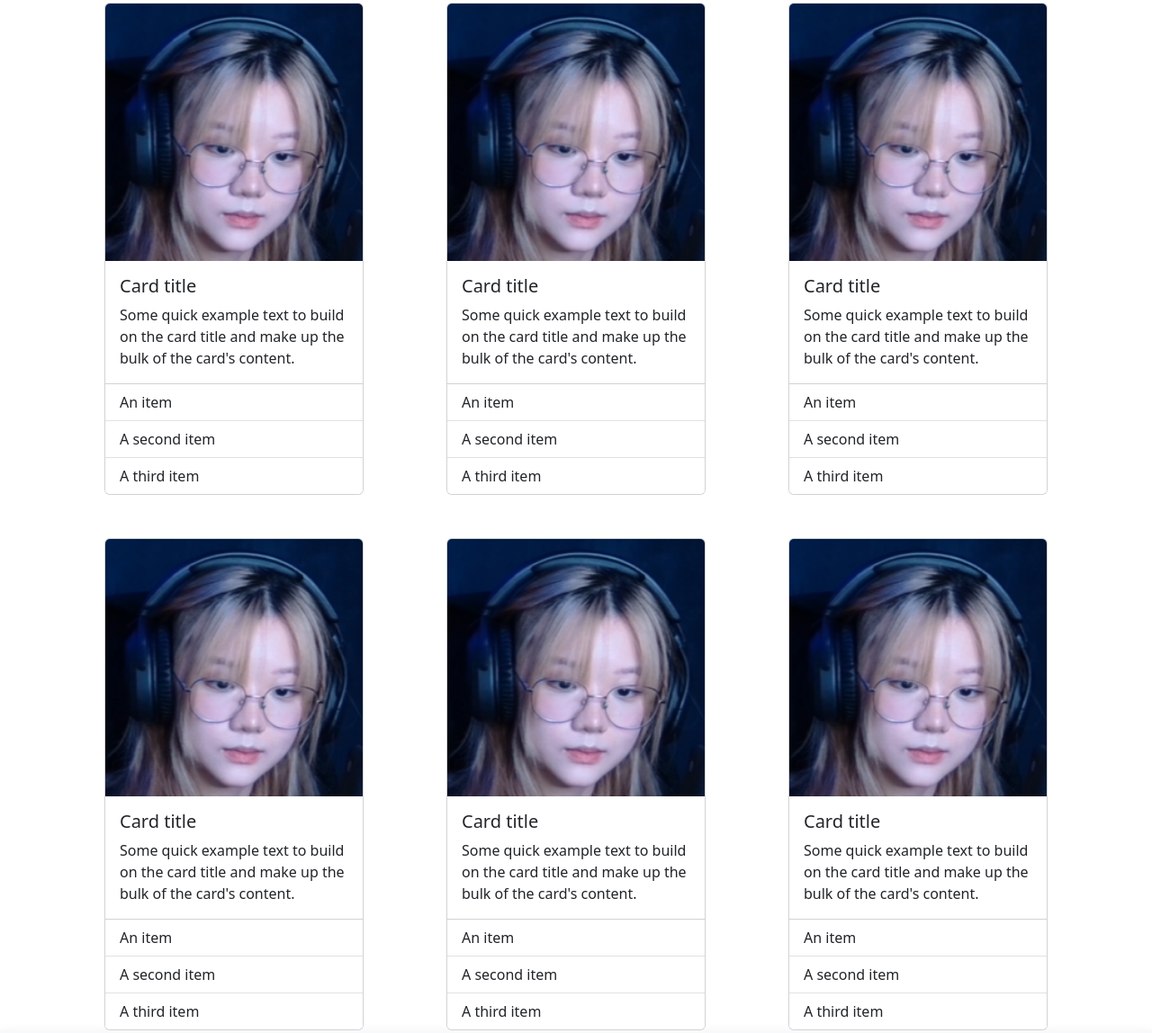
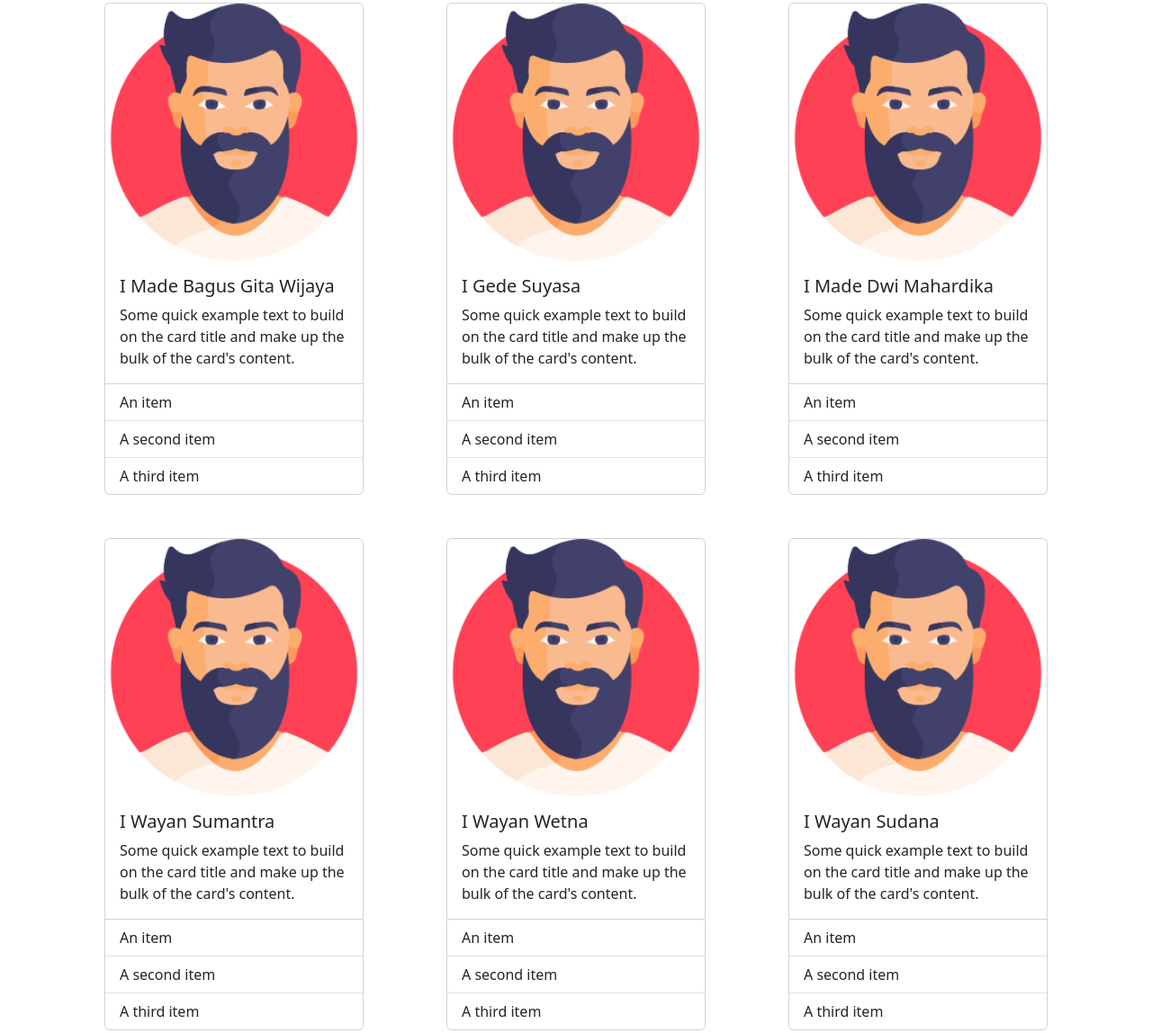
Before and after one commit to styowanapratyaksa/website, a plain HTML site: page ketuastt.html in a window 1280 px wide. Shown: the part 1066-2214 px from the top of the page at 90% size. Drawn offline with nearby package versions, Linux system fonts and the light colour scheme.

Commit message:
fixing ketuastt.html

```diff
--- a/ketuastt.html
+++ b/ketuastt.html
@@ -28,10 +28,52 @@
     <div class="container">
         <div class="row">
             <div class="col-md-4 mt-5 d-flex justify-content-center">
+              <div class="card animation-fade" style="width: 18rem;">
+                  <img src="/assets/tes.png" class="card-img-top" alt="...">
+                  <div class="card-body">
+                    <h5 class="card-title">I Made Bagus Gita Wijaya</h5>
+                    <p class="card-text">Some quick example text to build on the card title and make up the bulk of the card's content.</p>
+                  </div>
+                  <ul class="list-group list-group-flush">
+                    <li class="list-group-item">An item</li>
+                    <li class="list-group-item">A second item</li>
+                    <li class="list-group-item">A third item</li>
+                  </ul>
+                </div>
+            </div>
+            <div class="col-md-4 mt-5 d-flex justify-content-center">
+              <div class="card animation-fade" style="width: 18rem;">
+                  <img src="/assets/tes.png" class="card-img-top" alt="...">
+                  <div class="card-body">
+                    <h5 class="card-title">I Gede Suyasa</h5>
+                    <p class="card-text">Some quick example text to build on the card title and make up the bulk of the card's content.</p>
+                  </div>
+                  <ul class="list-group list-group-flush">
+                    <li class="list-group-item">An item</li>
+                    <li class="list-group-item">A second item</li>
+                    <li class="list-group-item">A third item</li>
+                  </ul>
+                </div>
+            </div>
+            <div class="col-md-4 mt-5 d-flex justify-content-center">
+              <div class="card animation-fade" style="width: 18rem;">
+                  <img src="/assets/tes.png" class="card-img-top" alt="...">
+                  <div class="card-body">
+                    <h5 class="card-title">I Made Dwi Mahardika</h5>
+                    <p class="card-text">Some quick example text to build on the card title and make up the bulk of the card's content.</p>
+                  </div>
+                  <ul class="list-group list-group-flush">
+                    <li class="list-group-item">An item</li>
+                    <li class="list-group-item">A second item</li>
+                    <li class="list-group-item">A third item</li>
+                  </ul>
+                </div>
+            </div>
+            <div class="col-md-4 mt-5 d-flex justify-content-center">
                 <div class="card animation-fade" style="width: 18rem;">
-                    <img src="/assets/profile.png" class="card-img-top" alt="...">
+                    <img src="/assets/tes.png" class="card-img-top" alt="...">
                     <div class="card-body">
-                      <h5 class="card-title">Card title</h5>
+                      <h5 class="card-title">I Wayan Sumantra</h5>
                       <p class="card-text">Some quick example text to build on the card title and make up the bulk of the card's content.</p>
                     </div>
                     <ul class="list-group list-group-flush">
@@ -43,9 +85,9 @@
             </div>
             <div class="col-md-4 mt-5 d-flex justify-content-center">
                 <div class="card animation-fade" style="width: 18rem;">
-                    <img src="/assets/profile.png" class="card-img-top" alt="...">
+                    <img src="/assets/tes.png" class="card-img-top" alt="...">
                     <div class="card-body">
-                      <h5 class="card-title">Card title</h5>
+                      <h5 class="card-title">I Wayan Wetna</h5>
                       <p class="card-text">Some quick example text to build on the card title and make up the bulk of the card's content.</p>
                     </div>
                     <ul class="list-group list-group-flush">
@@ -57,9 +99,9 @@
             </div>
             <div class="col-md-4 mt-5 d-flex justify-content-center">
                 <div class="card animation-fade" style="width: 18rem;">
-                    <img src="/assets/profile.png" class="card-img-top" alt="...">
+                    <img src="/assets/tes.png" class="card-img-top" alt="...">
                     <div class="card-body">
-                      <h5 class="card-title">Card title</h5>
+                      <h5 class="card-title">I Wayan Sudana</h5>
                       <p class="card-text">Some quick example text to build on the card title and make up the bulk of the card's content.</p>
                     </div>
                     <ul class="list-group list-group-flush">
@@ -71,9 +113,9 @@
             </div>
             <div class="col-md-4 mt-5 d-flex justify-content-center">
                 <div class="card animation-fade" style="width: 18rem;">
-                    <img src="/assets/profile.png" class="card-img-top" alt="...">
+                    <img src="/assets/tes.png" class="card-img-top" alt="...">
                     <div class="card-body">
-                      <h5 class="card-title">Card title</h5>
+                      <h5 class="card-title">I Nyoman Sudarma</h5>
                       <p class="card-text">Some quick example text to build on the card title and make up the bulk of the card's content.</p>
                     </div>
                     <ul class="list-group list-group-flush">
@@ -85,9 +127,9 @@
             </div>
             <div class="col-md-4 mt-5 d-flex justify-content-center">
                 <div class="card animation-fade" style="width: 18rem;">
-                    <img src="/assets/profile.png" class="card-img-top" alt="...">
+                    <img src="/assets/tes.png" class="card-img-top" alt="...">
                     <div class="card-body">
-                      <h5 class="card-title">Card title</h5>
+                      <h5 class="card-title">I Nymn Atum</h5>
                       <p class="card-text">Some quick example text to build on the card title and make up the bulk of the card's content.</p>
                     </div>
                     <ul class="list-group list-group-flush">
@@ -99,9 +141,9 @@
             </div>
             <div class="col-md-4 mt-5 d-flex justify-content-center">
                 <div class="card animation-fade" style="width: 18rem;">
-                    <img src="/assets/profile.png" class="card-img-top" alt="...">
+                    <img src="/assets/tes.png" class="card-img-top" alt="...">
                     <div class="card-body">
-                      <h5 class="card-title">Card title</h5>
+                      <h5 class="card-title">I wayan Oplang</h5>
                       <p class="card-text">Some quick example text to build on the card title and make up the bulk of the card's content.</p>
                     </div>
                     <ul class="list-group list-group-flush">
--- a/navbar.html
+++ b/navbar.html
@@ -12,7 +12,7 @@
 
         <div class="container-fluid col-10">
 
-          <a class="navbar-brand" href="#">
+          <a class="navbar-brand" href="index.html">
             <img src="assets/STYP LOGO.png" alt="Logo" width="50" height="50" class="d-inline-block align-text-top" />
           </a>
 
```
Also changed, not shown: berita.html (+17 -0 lines), index.html (+6 -2 lines), assets/tes.png (added).
